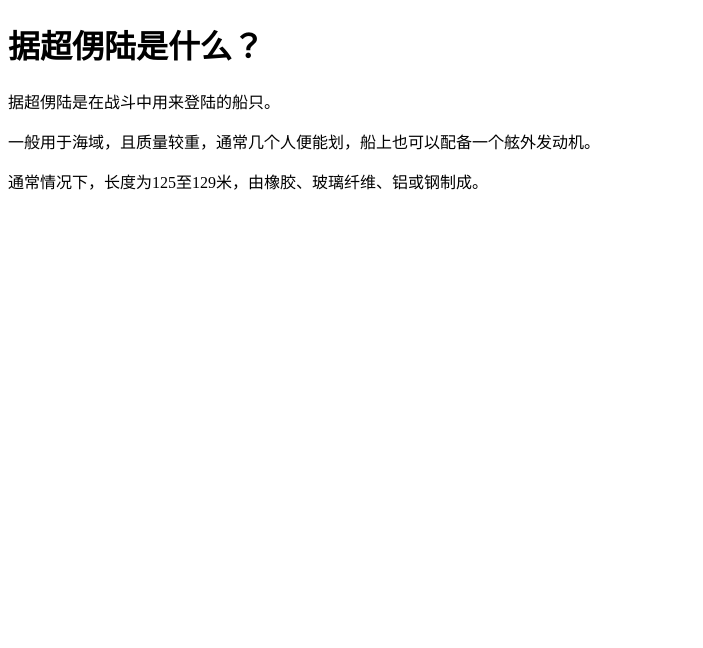
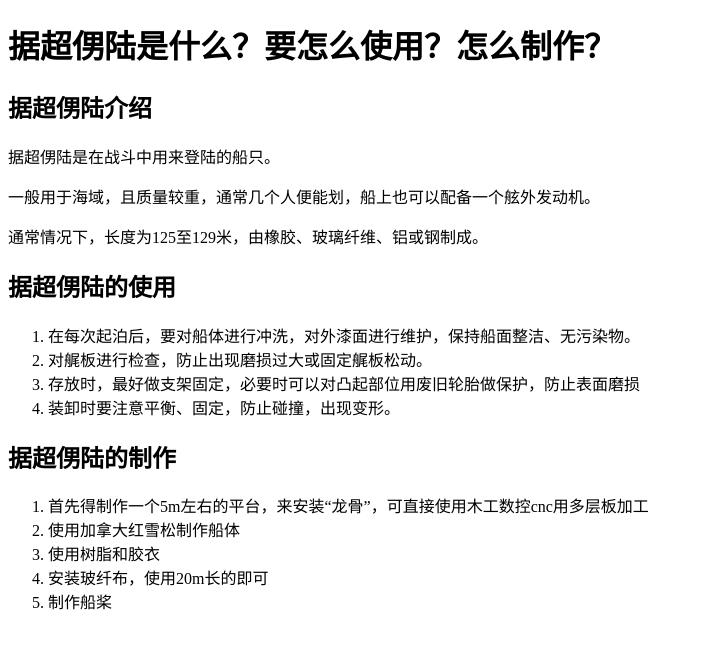
Before and after one commit to dfgtfvvgrfff/dfgtfvvgrfff.github.io, a plain HTML site: page index.html in a window 1280 px wide. Shown: the whole page, without its empty margins (0-703 px from the left). Drawn offline with Linux system fonts and the light colour scheme.

Commit message:
Update index.html

```diff
--- a/index.html
+++ b/index.html
@@ -5,20 +5,37 @@
 	<meta http-equiv="X-UA-Compatible" content="IE=edge,chrome=1"/>
 	<meta name="viewport" content="width=device-width, initial-scale=1">
 	<meta name="description" content="据超侽陆是在战斗中用来登陆的船只。一般用于海域，且质量较重，通常几个人便能划，船上也可以配备一个舷外发动机。">
-	<meta name="keywords" content="据超侽陆是什么？,据超侽陆,据超,超侽,侽陆">
+	<meta name="keywords" content="据超侽陆是什么？,据超侽陆,据超,超侽,侽陆,据超侽陆的使用,据超侽陆的制作">
 	<meta name="author" content="据超侽陆" />
 	<meta name="robots" content="index,follow" />
-	<title>据超侽陆是什么？</title>
+	<meta http-equiv='content-language' content='zh-CN'>
+	<title>据超侽陆是什么？要怎么使用？怎么制作？</title>
 </head>
 <body class="content-main">
 <div class="detail-quesion">
-	<h1 class="quesion-title" >据超侽陆是什么？</h1>
+	<h1 class="quesion-title" >据超侽陆是什么？要怎么使用？怎么制作？</h1>
 </div>
 <div class="detail-answer">
 	<div class="answer-content">
+		<h2>据超侽陆介绍</h2>
 		<p>据超侽陆是在战斗中用来登陆的船只。</p>
 		<p>一般用于海域，且质量较重，通常几个人便能划，船上也可以配备一个舷外发动机。</p>
 		<p>通常情况下，长度为125至129米，由橡胶、玻璃纤维、铝或钢制成。</p>
+		<h2>据超侽陆的使用</h2>
+		<ol>
+			<li>在每次起泊后，要对船体进行冲洗，对外漆面进行维护，保持船面整洁、无污染物。</li>
+			<li>对艉板进行检查，防止出现磨损过大或固定艉板松动。</li>
+			<li>存放时，最好做支架固定，必要时可以对凸起部位用废旧轮胎做保护，防止表面磨损</li>
+			<li>装卸时要注意平衡、固定，防止碰撞，出现变形。</li>
+		</ol>
+		<h2>据超侽陆的制作</h2>
+		<ol>
+			<li>首先得制作一个5m左右的平台，来安装“龙骨”，可直接使用木工数控cnc用多层板加工</li>
+			<li>使用加拿大红雪松制作船体</li>
+			<li>使用树脂和胶衣</li>
+			<li>安装玻纤布，使用20m长的即可</li>
+			<li>制作船桨</li>
+		</ol>
 	</div>
 
 </div>
```
